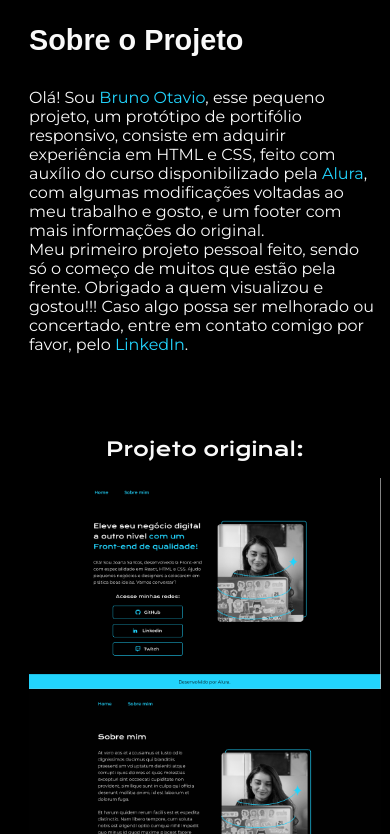
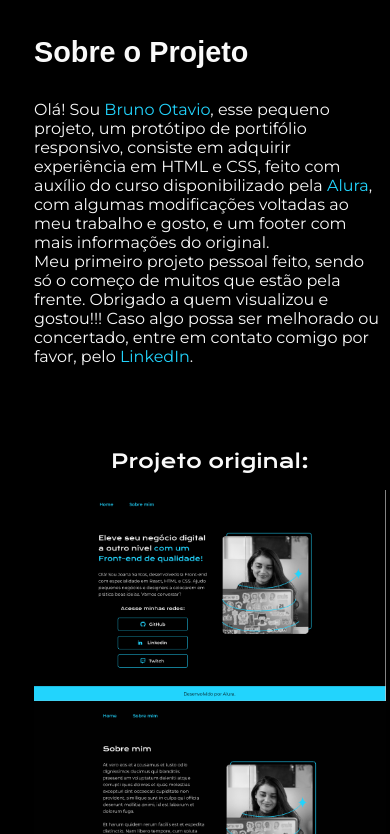
Before and after one commit to Brunootavioliveira/First-HTML.CSS, a plain HTML site: page about.html in a window 390 px wide. Shown: the part 437-1271 px from the top of the page. Drawn offline with nearby package versions, Linux system fonts and the light colour scheme.

Commit message:
Add files via upload

```diff
--- a/styles/about.css
+++ b/styles/about.css
@@ -158,11 +158,11 @@ footer {
     .apresentacao {
         flex-direction: column-reverse;
         padding: 5%;
-        margin-left: 80px;
     }
     .apresentacao__conteudo {
         width: auto;
         padding: 15%;
+        margin-left: 90px;
     }
     .apresentacao__titulo {
         font-size: 1.8rem;
```
